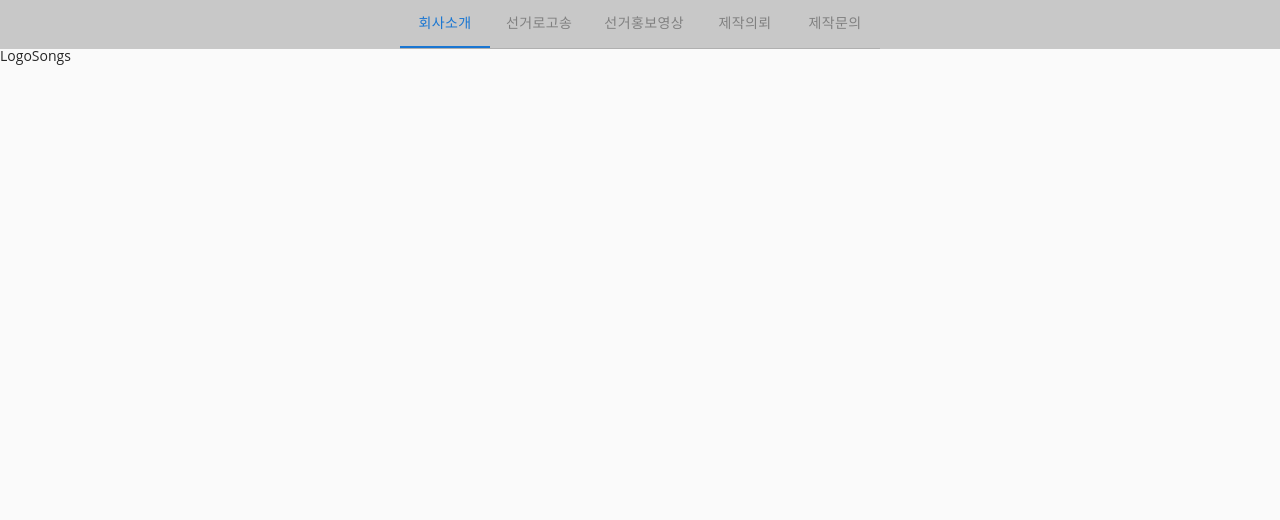
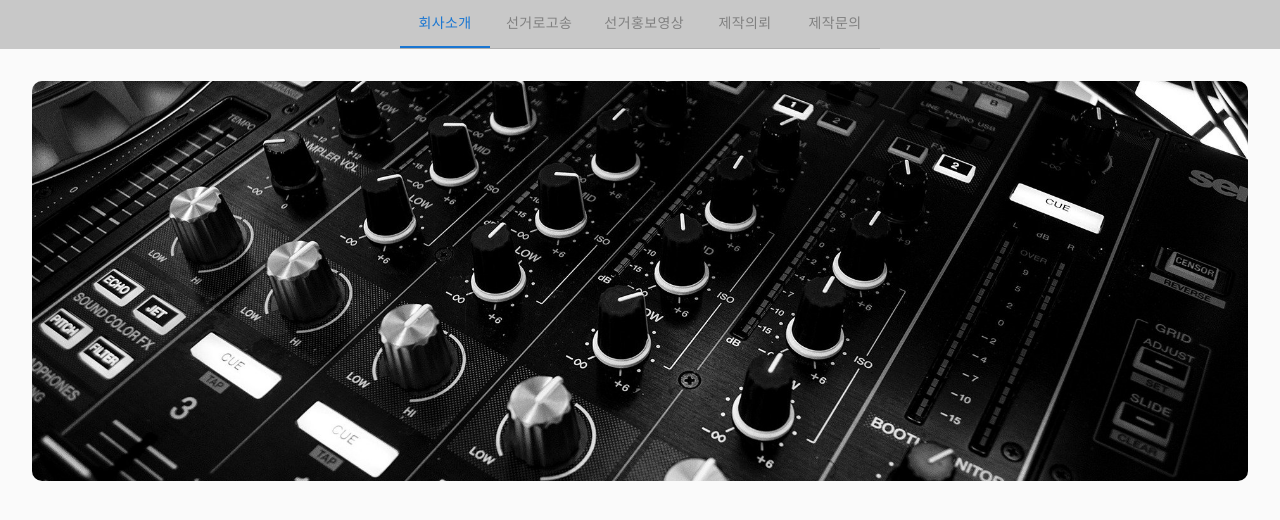
Before and after one commit to nohsangwoo/k-election-copy, a React (Create React App) app: page /logoSongs in a window 1280 px wide. Shown: the top 520 px of the page. Built offline with nearby package versions, Linux system fonts and the light colour scheme.

Commit message:
img settings

```diff
--- a/src/components/Nav.tsx
+++ b/src/components/Nav.tsx
@@ -3,11 +3,11 @@ import Box from '@mui/material/Box'
 import Tab from '@mui/material/Tab'
 import TabContext from '@mui/lab/TabContext'
 import TabList from '@mui/lab/TabList'
-import TabPanel from '@mui/lab/TabPanel'
+// import TabPanel from '@mui/lab/TabPanel'
 import styled from 'styled-components'
 // import { selectedNavItemState } from 'atoms/navAtom'
 // import { useRecoilState } from 'recoil'
-import { Link, useNavigate } from 'react-router-dom'
+import { useNavigate } from 'react-router-dom'
 
 const NavContainer = styled.div`
   display: flex;
@@ -19,8 +19,6 @@ const NavContainer = styled.div`
 `
 
 const Nav = () => {
-  // const [selectedNavItem, setSelectedNavItem] =
-  //   useRecoilState(selectedNavItemState)
   const menuList = [
     '회사소개',
     '선거로고송',
@@ -28,6 +26,7 @@ const Nav = () => {
     '제작의뢰',
     '제작문의',
   ]
+
   const [value, setValue] = useState('1')
   const navigate = useNavigate()
   const handleChange = (event: React.SyntheticEvent, newValue: string) => {
@@ -38,6 +37,9 @@ const Nav = () => {
         navigate(`/`)
         break
       case '2':
+        navigate(`/logoSongs`)
+        break
+      case '3':
         navigate(`/logoSongs`)
         break
       default:
--- a/src/pages/LogoSongs.tsx
+++ b/src/pages/LogoSongs.tsx
@@ -1,10 +1,30 @@
 import React from 'react'
 import styled from 'styled-components'
+import Mixer from 'res/mixer.jpg'
 
 const LogoSongsContainer = styled.div``
 
+const MixerWrapper = styled.div`
+  display: flex;
+  justify-content: center;
+  height: 400px;
+  width: 100%;
+  margin: 2rem 0;
+`
+const MixerImg = styled.img`
+  object-fit: cover;
+  width: 95%;
+  border-radius: 10px;
+`
+
 const LogoSongs = () => {
-  return <LogoSongsContainer>LogoSongs</LogoSongsContainer>
+  return (
+    <LogoSongsContainer>
+      <MixerWrapper>
+        <MixerImg src={Mixer} alt="mixer" />
+      </MixerWrapper>
+    </LogoSongsContainer>
+  )
 }
 
 export default LogoSongs
```
Also changed, not shown: src/pages/PromotionVideo.tsx (added, +7 -0 lines), src/res/mixer.jpg (added).
